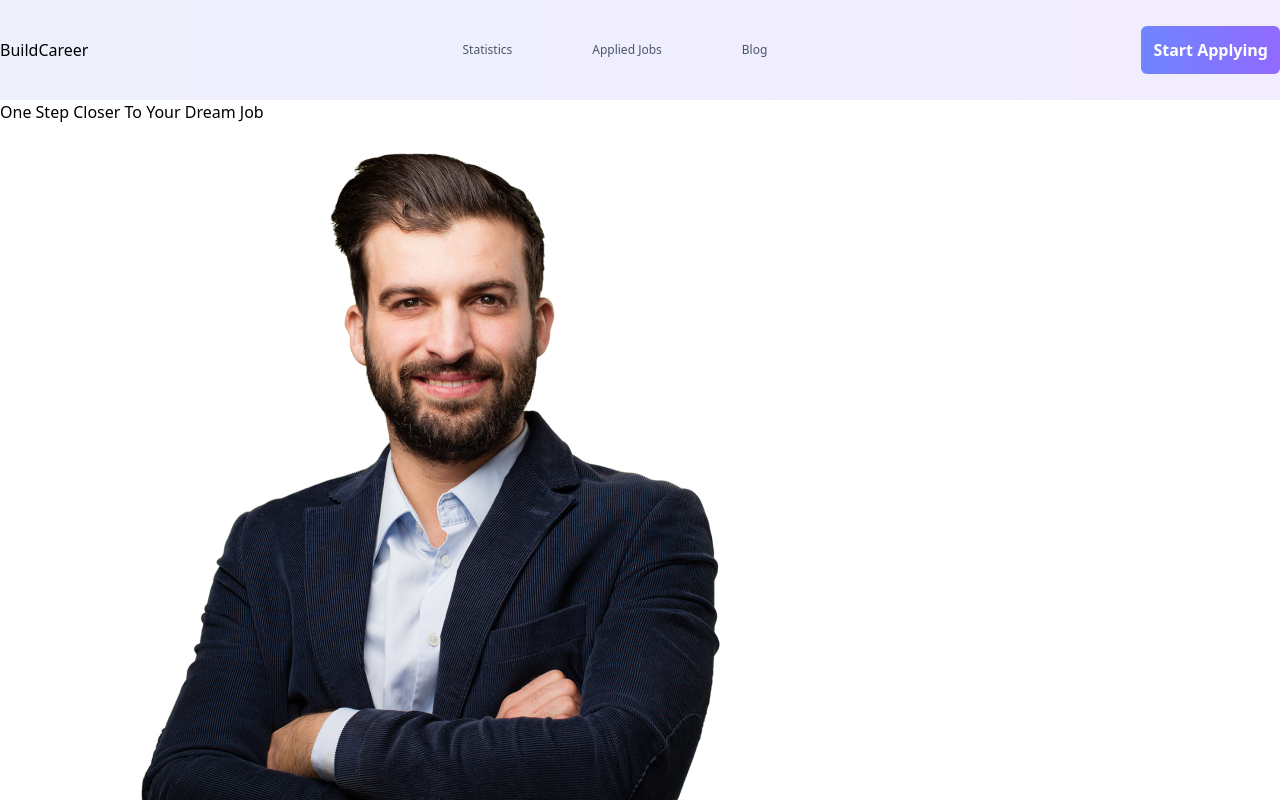
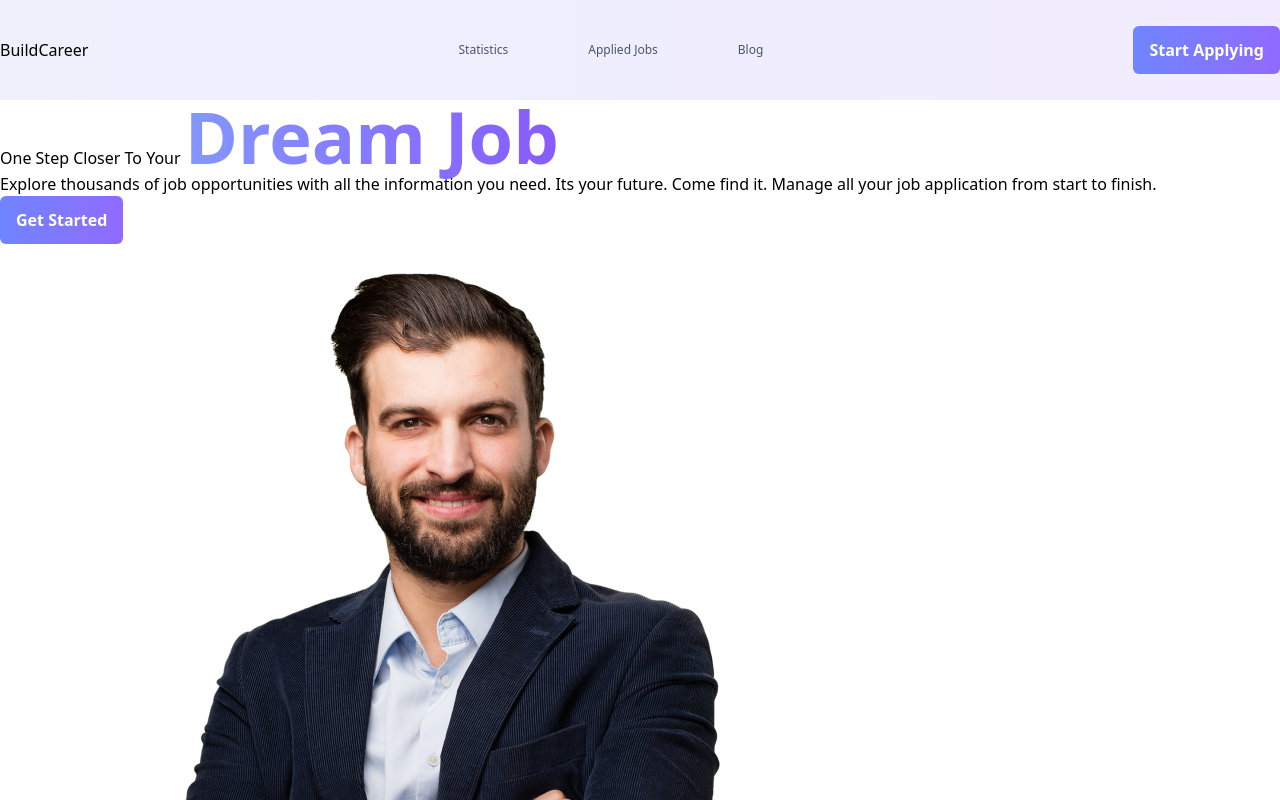
Before and after one commit to rakib8680/Build-Career, a React (Vite) app: page / in a window 1280 px wide. Shown: the top 800 px of the page. Built offline with nearby package versions, Linux system fonts and the light colour scheme.

Commit message:
banner section done

```diff
--- a/src/components/Home.jsx
+++ b/src/components/Home.jsx
@@ -4,12 +4,15 @@ const Home = () => {
     return (
         <div>
             <div className='bg-gradient-to-r from-[#eef0fc] to-[#f1ecff]'>
-                <div className='flex container mx-auto p-4'>
-                    <div>
-                        <h1 className='md:text-6xl text-3xl'>One Step Closer To Your Dream Job</h1>
+                <div className='md:flex justify-center container mx-auto items-center px-4 md:p-0'>
+                    <div className='md:w-[420px] space-y-7'>
+                        <h1 className='md:text-6xl text-3xl font-bold md:leading-snug'><span className='pb-5 '>One Step</span> Closer To Your <span className='text-gradient'>Dream Job</span>
+                        </h1>
+                        <p className='text-slate-600 text-sm md:text-base leading-7'>Explore thousands of job opportunities with all the information you need. Its your future. Come find it. Manage all your job application from start to finish.</p>
+                        <button className='my-btn-primary'>Get Started</button>
                     </div>
                     <div>
-                        <img className='md:w-[700px] md:h-[600px]' src="../../public/All Images/men.png" />
+                        <img className='md:w-[700px] md:h-[630px]' src="../../public/All Images/men.png" />
                     </div>
                 </div>
             </div>
--- a/src/index.css
+++ b/src/index.css
@@ -2,18 +2,22 @@
 @tailwind components;
 @tailwind utilities;
 
-.my-btn-primary{
-    @apply bg-gradient-to-r from-[#6f85ff] to-[#916aff] px-3 py-3 text-white font-semibold rounded-md text-sm md:text-base
+.my-btn-primary {
+    @apply bg-gradient-to-r from-[#6f85ff] to-[#916aff] px-4 py-3 text-white font-semibold rounded-md text-sm md:text-base  hover:from-purple-400 hover:to-purple-700 transition-all duration-300
 }
 
-.nav-container{
+.nav-container {
     @apply bg-gradient-to-r from-[#eef0fc] to-[#f1ecff] md:h-[100px] flex items-center
 }
 
-.nav-bar{
-    @apply  md:flex justify-between items-center container mx-auto p-5 md:p-0 mt-2 text-center md:mt-0 space-y-4 md:space-y-0
+.nav-bar {
+    @apply md:flex justify-between items-center container mx-auto p-5 md:p-0 mt-2 text-center md:mt-0 space-y-4 md:space-y-0
 }
 
-.nav-link{
+.nav-link {
     @apply text-xs font-medium text-slate-600 flex gap-20
 }
+
+.text-gradient {
+    @apply font-extrabold text-transparent text-5xl md:text-7xl bg-clip-text bg-gradient-to-r from-[#8497ff] to-[#875bff]
+}
```
